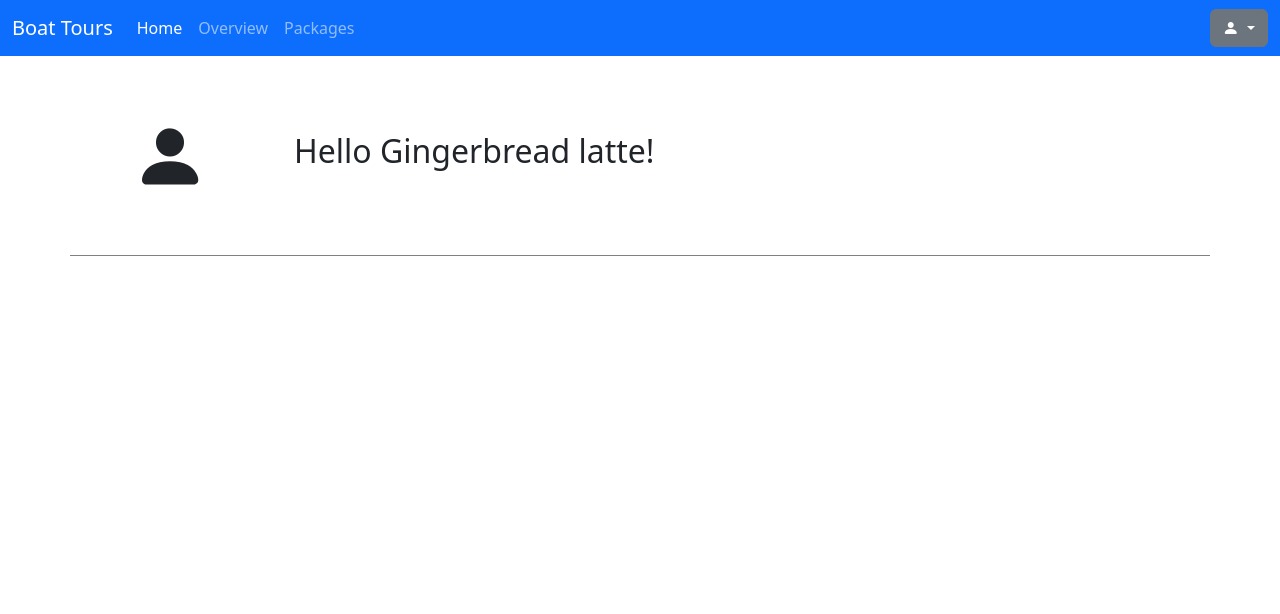
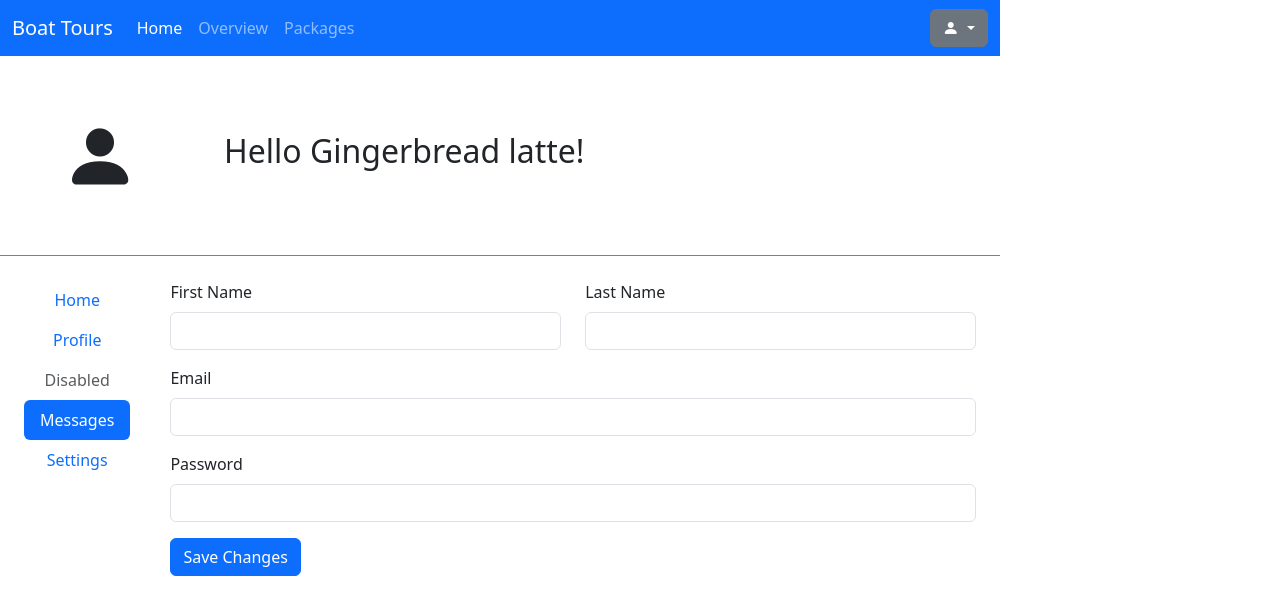
Before and after one commit to Hpone-Myat-Min/bootstrap_web, a website: page account.html in a window 1280 px wide. Drawn offline with nearby package versions, Linux system fonts and the light colour scheme.

Commit message:
added nav tabs in account page

```diff
--- a/account.html
+++ b/account.html
@@ -8,6 +8,7 @@
       rel="stylesheet"
       href="https://cdn.jsdelivr.net/npm/bootstrap-icons@1.13.2/font/bootstrap-icons.min.css"
     />
+    <script src="https://cdn.jsdelivr.net/npm/bootstrap@5.3.8/dist/js/bootstrap.bundle.min.js"></script>
     <link
       href="https://cdn.jsdelivr.net/npm/bootstrap@5.3.8/dist/css/bootstrap.min.css"
       rel="stylesheet"
@@ -76,7 +77,168 @@
           <h2>Hello Gingerbread latte!</h2>
         </div>
       </div>
-      <div class="details"></div>
+
+      <div class="details d-flex align-items-start p-4 gap-4">
+        <div
+          class="nav flex-column nav-pills me-3"
+          id="v-pills-tab"
+          role="tablist"
+          aria-orientation="vertical"
+        >
+          <button
+            class="nav-link"
+            id="v-pills-home-tab"
+            data-bs-toggle="pill"
+            data-bs-target="#v-pills-home"
+            type="button"
+            role="tab"
+            aria-controls="v-pills-home"
+            aria-selected="true"
+          >
+            Home
+          </button>
+          <button
+            class="nav-link"
+            id="v-pills-profile-tab"
+            data-bs-toggle="pill"
+            data-bs-target="#v-pills-profile"
+            type="button"
+            role="tab"
+            aria-controls="v-pills-profile"
+            aria-selected="false"
+          >
+            Profile
+          </button>
+          <button
+            class="nav-link"
+            id="v-pills-disabled-tab"
+            data-bs-toggle="pill"
+            data-bs-target="#v-pills-disabled"
+            type="button"
+            role="tab"
+            aria-controls="v-pills-disabled"
+            aria-selected="false"
+            disabled
+          >
+            Disabled
+          </button>
+          <button
+            class="nav-link active"
+            id="v-pills-messages-tab"
+            data-bs-toggle="pill"
+            data-bs-target="#v-pills-messages"
+            type="button"
+            role="tab"
+            aria-controls="v-pills-messages"
+            aria-selected="false"
+          >
+            Messages
+          </button>
+          <button
+            class="nav-link"
+            id="v-pills-settings-tab"
+            data-bs-toggle="pill"
+            data-bs-target="#v-pills-settings"
+            type="button"
+            role="tab"
+            aria-controls="v-pills-settings"
+            aria-selected="false"
+          >
+            Settings
+          </button>
+        </div>
+        <div class="tab-content flex-grow-1" id="v-pills-tab-content">
+          <div
+            class="tab-pane fade show active"
+            id="v-pills-home"
+            role="tabpanel"
+            aria-labelledby="v-pills-home-tab"
+            tabindex="0"
+          >
+            <form>
+              <div class="d-flex mb-3 gap-4 flex-column flex-sm-row">
+                <div class="flex-grow-1">
+                  <label for="firstName" class="form-label">First Name</label>
+                  <input
+                    type="text"
+                    class="form-control"
+                    name="userName"
+                    id=""
+                  />
+                </div>
+                <div class="flex-grow-1">
+                  <label for="lastName" class="form-label">Last Name</label>
+                  <input
+                    type="text"
+                    class="form-control"
+                    name="userName"
+                    id=""
+                  />
+                </div>
+              </div>
+
+              <div class="mb-3">
+                <label for="userEmail" class="form-label">Email</label>
+                <input
+                  type="email"
+                  class="form-control"
+                  name="userEmail"
+                  id=""
+                />
+              </div>
+              <div class="mb-3">
+                <label for="exampleInputPassword1" class="form-label"
+                  >Password</label
+                >
+                <input
+                  type="password"
+                  class="form-control"
+                  id="exampleInputPassword1"
+                />
+              </div>
+              <button type="submit" class="btn btn-primary">
+                Save Changes
+              </button>
+            </form>
+          </div>
+          <div
+            class="tab-pane fade"
+            id="v-pills-profile"
+            role="tabpanel"
+            aria-labelledby="v-pills-profile-tab"
+            tabindex="0"
+          >
+            ...
+          </div>
+          <div
+            class="tab-pane fade"
+            id="v-pills-disabled"
+            role="tabpanel"
+            aria-labelledby="v-pills-disabled-tab"
+            tabindex="0"
+          >
+            ...
+          </div>
+          <div
+            class="tab-pane fade"
+            id="v-pills-messages"
+            role="tabpanel"
+            aria-labelledby="v-pills-messages-tab"
+            tabindex="0"
+          >
+            ...
+          </div>
+          <div
+            class="tab-pane fade"
+            id="v-pills-settings"
+            role="tabpanel"
+            aria-labelledby="v-pills-settings-tab"
+            tabindex="0"
+          >
+            ...
+          </div>
+        </div>
+      </div>
     </div>
   </body>
 </html>
--- a/style.css
+++ b/style.css
@@ -39,6 +39,9 @@
 }
 
 /* ACCOUNT PAGE */
+body {
+    max-width: 1000px;
+}
 .person {
 
     flex-shrink: 0;
```
